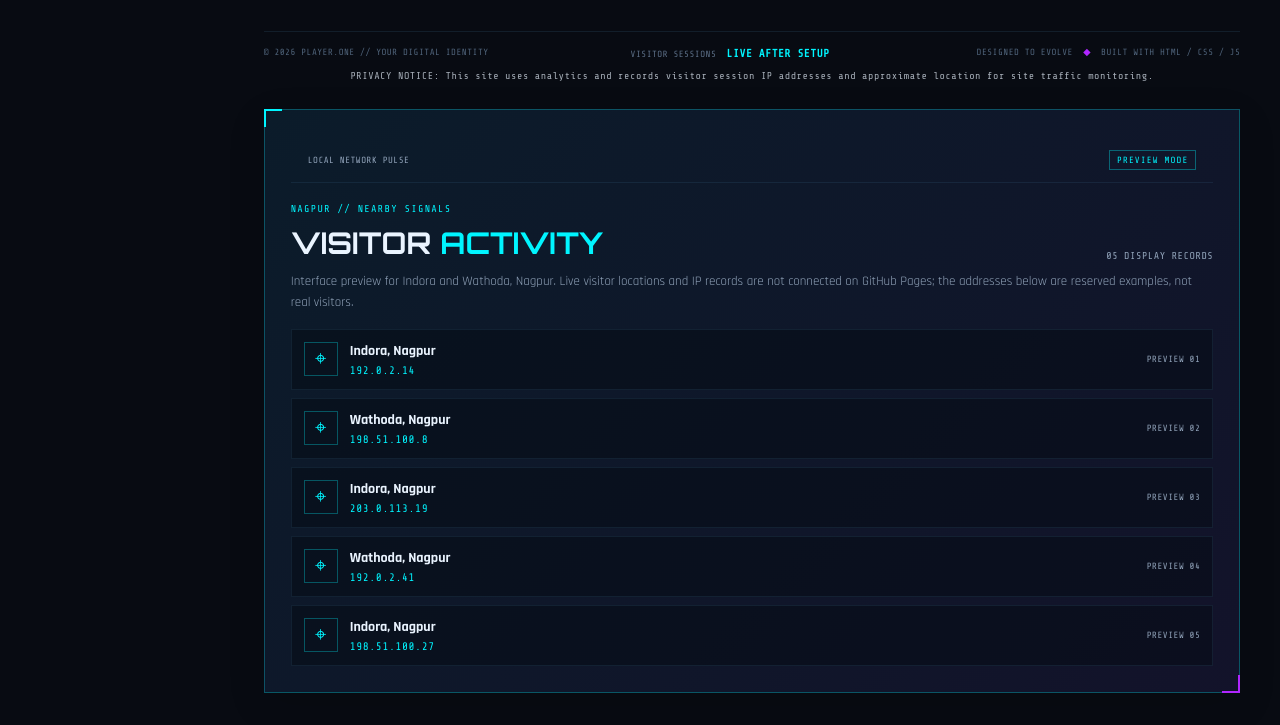
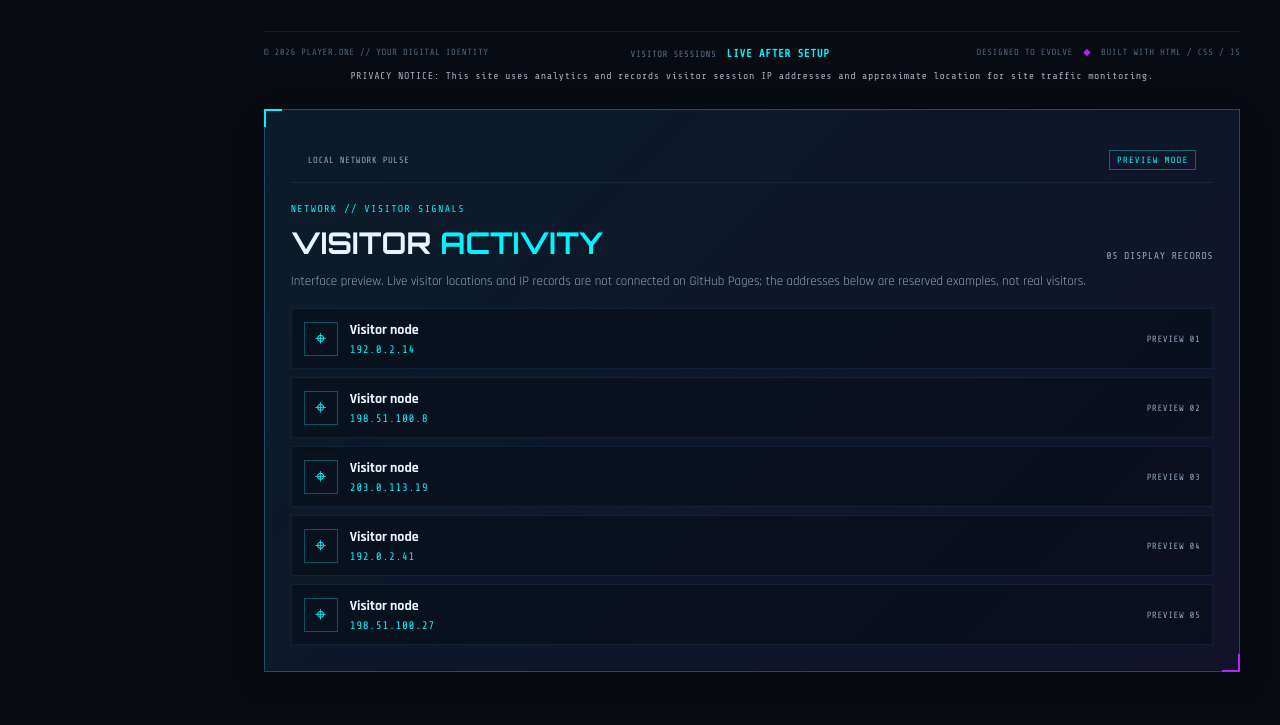
Before and after one commit to AnushkaPatil1107/Portfolio, a plain HTML site: page index.html in a window 1280 px wide. Shown: the part 832-1557 px from the top of the page. After the commit the page ends 1536 px from the top, so only its background shows below. Drawn offline with nearby package versions, Linux system fonts and the light colour scheme; no server answers; files whose address does not match are found by name.

Commit message:
Remove location names from visitor IP panel

```diff
--- a/index.html
+++ b/index.html
@@ -312,16 +312,16 @@
     <section class="visitor-demo panel" aria-labelledby="visitor-demo-title">
       <div class="panel-top mono"><span>LOCAL NETWORK PULSE</span><span class="demo-status">PREVIEW MODE</span></div>
       <div class="visitor-demo-heading">
-        <div><p class="eyebrow">NAGPUR // NEARBY SIGNALS</p><h2 id="visitor-demo-title">VISITOR <span>ACTIVITY</span></h2></div>
+        <div><p class="eyebrow">NETWORK // VISITOR SIGNALS</p><h2 id="visitor-demo-title">VISITOR <span>ACTIVITY</span></h2></div>
         <span class="visitor-demo-count mono">05 DISPLAY RECORDS</span>
       </div>
-      <p class="visitor-demo-note">Interface preview for Indora and Wathoda, Nagpur. Live visitor locations and IP records are not connected on GitHub Pages; the addresses below are reserved examples, not real visitors.</p>
+      <p class="visitor-demo-note">Interface preview. Live visitor locations and IP records are not connected on GitHub Pages; the addresses below are reserved examples, not real visitors.</p>
       <div class="visitor-demo-list">
-        <article class="visitor-demo-row"><span class="visitor-demo-pin" aria-hidden="true">⌖</span><div class="visitor-demo-place"><strong>Indora, Nagpur</strong><span class="mono">192.0.2.14</span></div><span class="visitor-demo-time mono">PREVIEW 01</span></article>
-        <article class="visitor-demo-row"><span class="visitor-demo-pin" aria-hidden="true">⌖</span><div class="visitor-demo-place"><strong>Wathoda, Nagpur</strong><span class="mono">198.51.100.8</span></div><span class="visitor-demo-time mono">PREVIEW 02</span></article>
-        <article class="visitor-demo-row"><span class="visitor-demo-pin" aria-hidden="true">⌖</span><div class="visitor-demo-place"><strong>Indora, Nagpur</strong><span class="mono">203.0.113.19</span></div><span class="visitor-demo-time mono">PREVIEW 03</span></article>
-        <article class="visitor-demo-row"><span class="visitor-demo-pin" aria-hidden="true">⌖</span><div class="visitor-demo-place"><strong>Wathoda, Nagpur</strong><span class="mono">192.0.2.41</span></div><span class="visitor-demo-time mono">PREVIEW 04</span></article>
-        <article class="visitor-demo-row"><span class="visitor-demo-pin" aria-hidden="true">⌖</span><div class="visitor-demo-place"><strong>Indora, Nagpur</strong><span class="mono">198.51.100.27</span></div><span class="visitor-demo-time mono">PREVIEW 05</span></article>
+        <article class="visitor-demo-row"><span class="visitor-demo-pin" aria-hidden="true">⌖</span><div class="visitor-demo-place"><strong>Visitor node</strong><span class="mono">192.0.2.14</span></div><span class="visitor-demo-time mono">PREVIEW 01</span></article>
+        <article class="visitor-demo-row"><span class="visitor-demo-pin" aria-hidden="true">⌖</span><div class="visitor-demo-place"><strong>Visitor node</strong><span class="mono">198.51.100.8</span></div><span class="visitor-demo-time mono">PREVIEW 02</span></article>
+        <article class="visitor-demo-row"><span class="visitor-demo-pin" aria-hidden="true">⌖</span><div class="visitor-demo-place"><strong>Visitor node</strong><span class="mono">203.0.113.19</span></div><span class="visitor-demo-time mono">PREVIEW 03</span></article>
+        <article class="visitor-demo-row"><span class="visitor-demo-pin" aria-hidden="true">⌖</span><div class="visitor-demo-place"><strong>Visitor node</strong><span class="mono">192.0.2.41</span></div><span class="visitor-demo-time mono">PREVIEW 04</span></article>
+        <article class="visitor-demo-row"><span class="visitor-demo-pin" aria-hidden="true">⌖</span><div class="visitor-demo-place"><strong>Visitor node</strong><span class="mono">198.51.100.27</span></div><span class="visitor-demo-time mono">PREVIEW 05</span></article>
       </div>
     </section>
 
```
